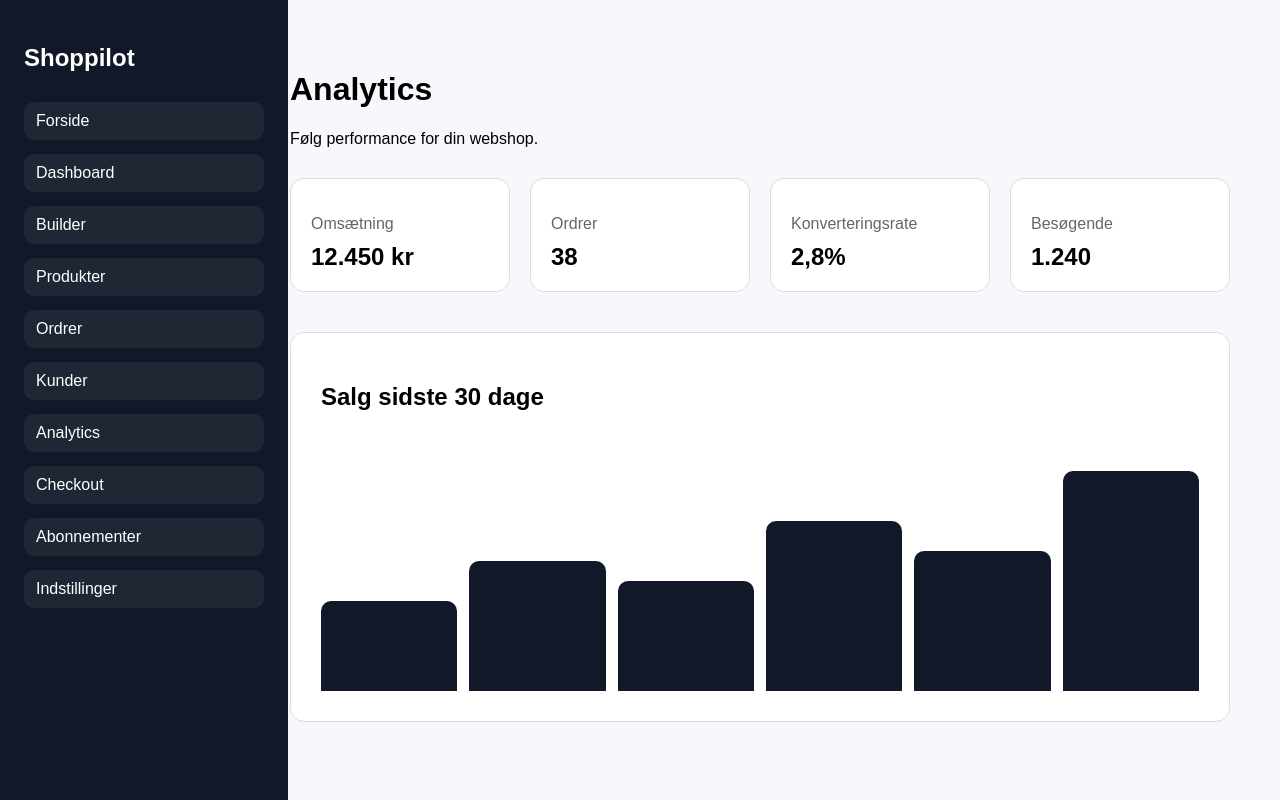
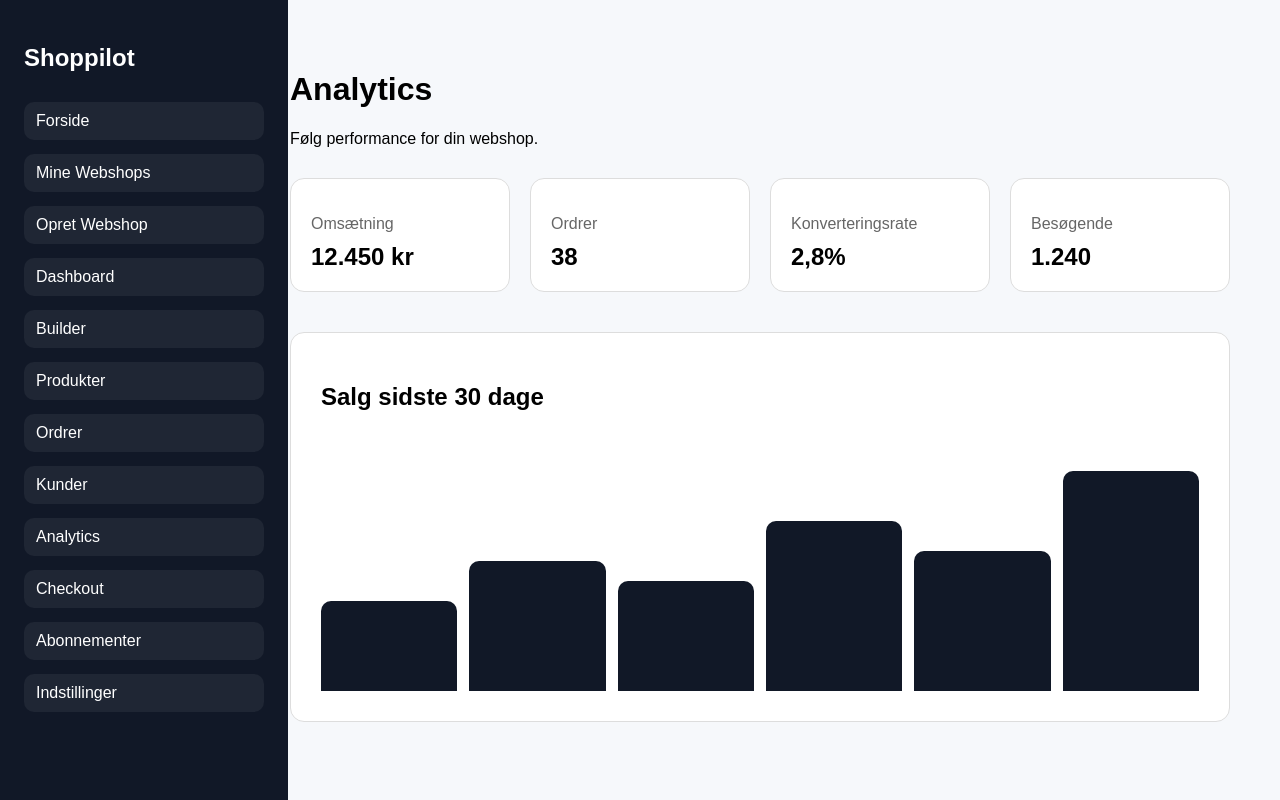
Before and after one commit to postjkhandel-ship-it/shoppilot, a Next.js app: page /analytics in a window 1280 px wide. Built offline with nearby package versions, Linux system fonts and the light colour scheme.

Commit message:
Update layout.js

```diff
--- a/app/layout.js
+++ b/app/layout.js
@@ -17,6 +17,8 @@ export default function RootLayout({ children }) {
 
             <nav style={{ display: "grid", gap: "14px", marginTop: "30px" }}>
               <a style={link} href="/">Forside</a>
+              <a style={link} href="/stores">Mine Webshops</a>
+              <a style={link} href="/create-store">Opret Webshop</a>
               <a style={link} href="/dashboard">Dashboard</a>
               <a style={link} href="/builder">Builder</a>
               <a style={link} href="/products">Produkter</a>
```
